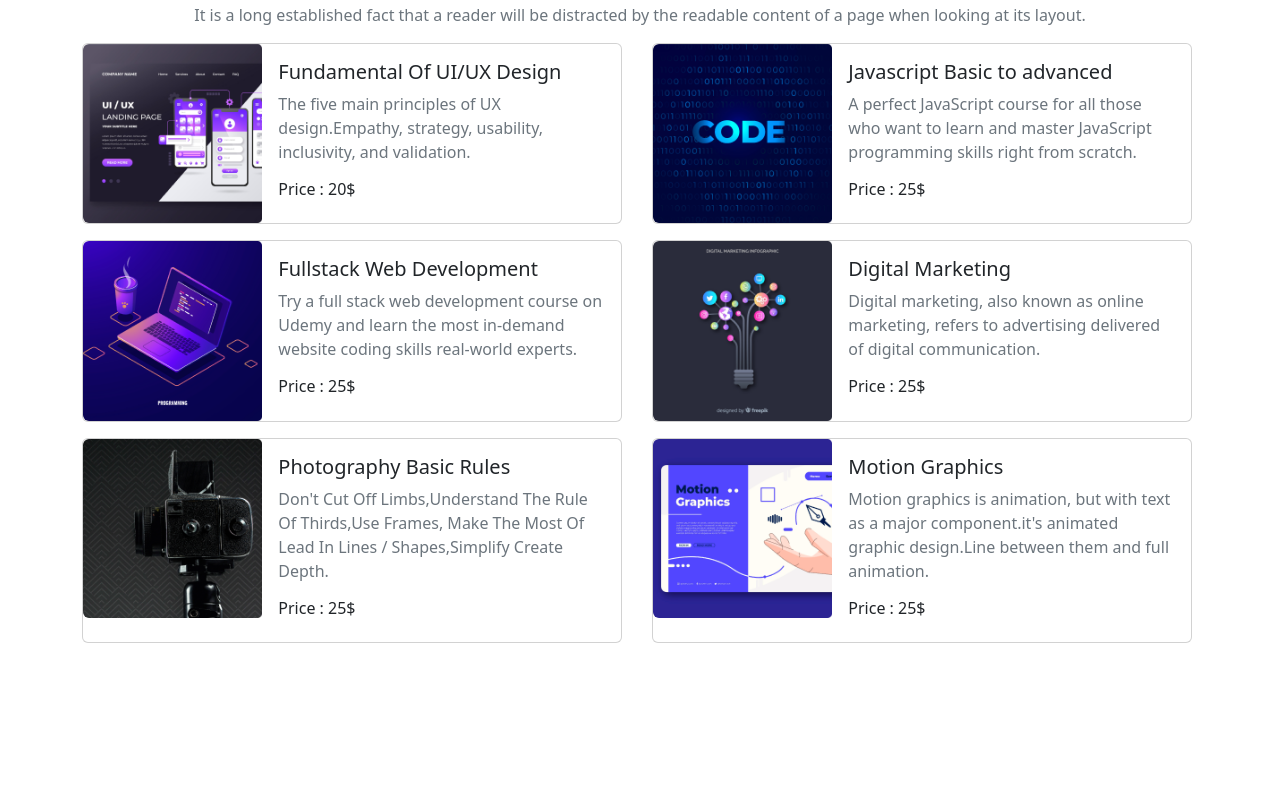
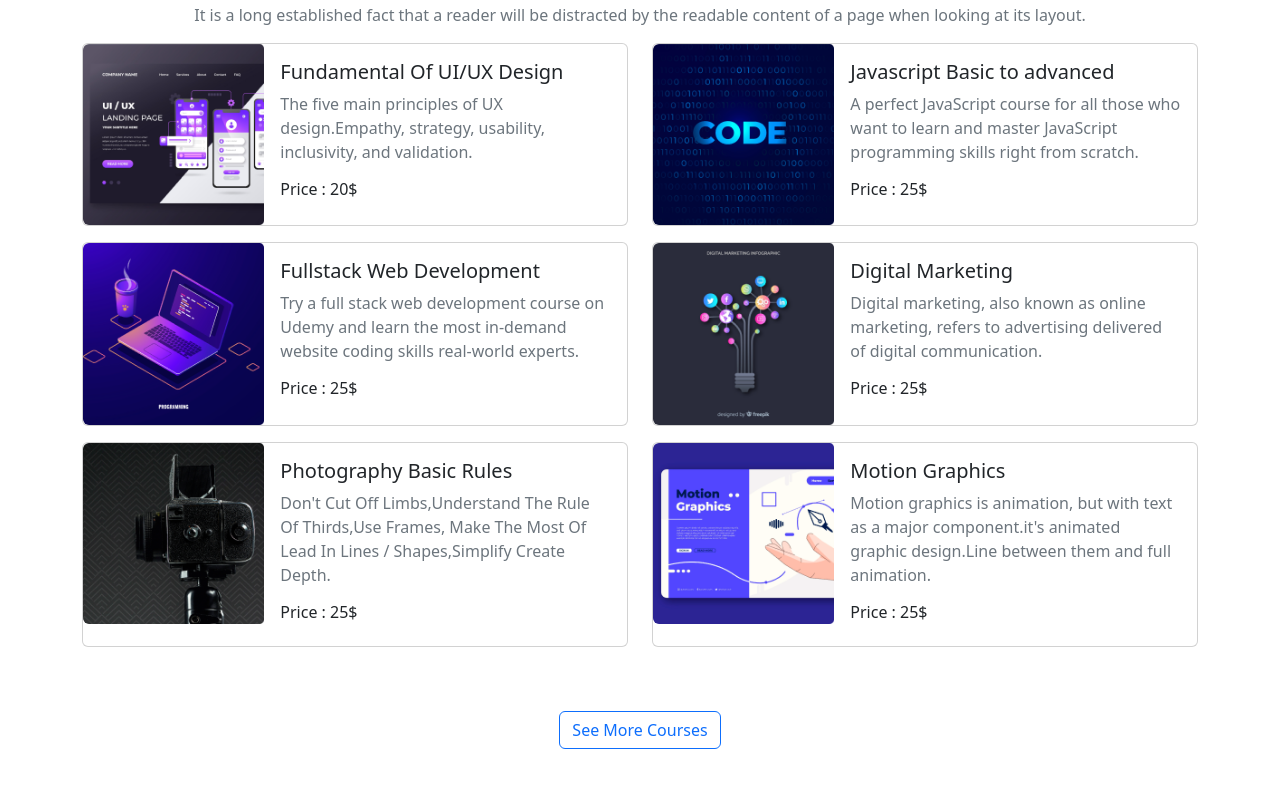
Before and after one commit to KaziAkibRayhan/Educating-For-The-Future, a plain HTML site: page index.html in a window 1280 px wide. Shown: the part 101-888 px from the top of the page. Before the commit the page ends 808 px from the top, so only its background shows below. Drawn offline with nearby package versions, Linux system fonts and the light colour scheme.

Commit message:
Popular Courses added

```diff
--- a/css/styles.css
+++ b/css/styles.css
@@ -0,0 +1,13 @@
+/* Google Font */
+@import url('https://fonts.googleapis.com/css2?family=Dancing+Script:wght@700&display=swap');
+
+/* Navbar Font Brand */
+.navbar-font {
+    font-family: 'Dancing Script', cursive;
+    color: rgb(70, 70, 255) !important;
+}
+
+/* Carousel Images dark */
+.dark-cover-img {
+    filter: brightness(60%);
+}
--- a/index.html
+++ b/index.html
@@ -15,6 +15,7 @@
 <body>
 
 
+
     <main>
         <!-- Discover Our Popular Courses Start-->
         <section class="container my-5">
@@ -28,7 +29,7 @@
             <div>
                 <div class="row">
                     <div class="col-lg-6 col-md-12">
-                        <div class="card mb-3" style="max-width: 540px;">
+                        <div class="card mb-3">
                             <div class="row g-0">
                                 <div class="col-md-4">
                                     <img src="images/course/course-1.png" class="img-fluid rounded-start" alt="...">
@@ -47,7 +48,7 @@
                         </div>
                     </div>
                     <div class="col-lg-6 col-md-12">
-                        <div class="card mb-3" style="max-width: 540px;">
+                        <div class="card mb-3">
                             <div class="row g-0">
                                 <div class="col-md-4">
                                     <img src="images/course/course-2.png" class="img-fluid rounded-start" alt="...">
@@ -65,7 +66,7 @@
                         </div>
                     </div>
                     <div class="col-lg-6 col-md-12">
-                        <div class="card mb-3" style="max-width: 540px;">
+                        <div class="card mb-3">
                             <div class="row g-0">
                                 <div class="col-md-4">
                                     <img src="images/course/course-3.png" class="img-fluid rounded-start" alt="...">
@@ -83,7 +84,7 @@
                         </div>
                     </div>
                     <div class="col-lg-6 col-md-12">
-                        <div class="card mb-3" style="max-width: 540px;">
+                        <div class="card mb-3">
                             <div class="row g-0">
                                 <div class="col-md-4">
                                     <img src="images/course/course-4.png" class="img-fluid rounded-start" alt="...">
@@ -102,7 +103,7 @@
                         </div>
                     </div>
                     <div class="col-lg-6 col-md-12">
-                        <div class="card mb-3" style="max-width: 540px;">
+                        <div class="card mb-3">
                             <div class="row g-0">
                                 <div class="col-md-4">
                                     <img src="images/course/course-5.png" class="img-fluid rounded-start" alt="...">
@@ -122,7 +123,7 @@
                         </div>
                     </div>
                     <div class="col-lg-6 col-md-12">
-                        <div class="card mb-3" style="max-width: 540px;">
+                        <div class="card mb-3">
                             <div class="row g-0">
                                 <div class="col-md-4">
                                     <img src="images/course/course-6.png" class="img-fluid rounded-start" alt="...">
@@ -143,6 +144,9 @@
                     </div>
                 </div>
             </div>
+            <div class="text-center mt-5">
+                <a class="btn btn-outline-primary" href="#">See More Courses</a>
+            </div>
         </section>
         <!-- Discover Our Popular Courses End-->
     </main>
```
Also changed, not shown: images/cover/cover-1.png, images/cover/cover-2.jpg, images/cover/cover-3.jpg.
